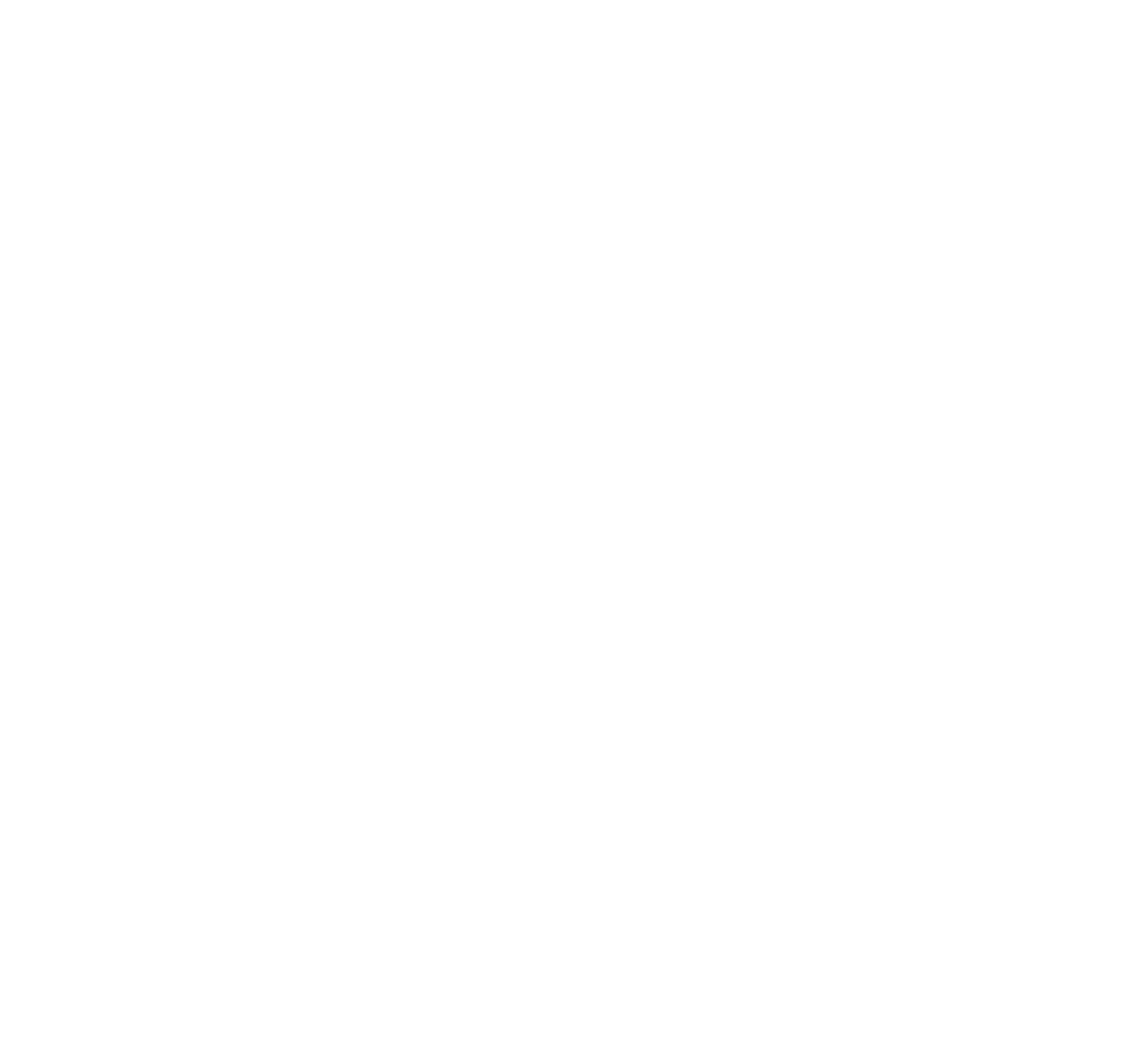
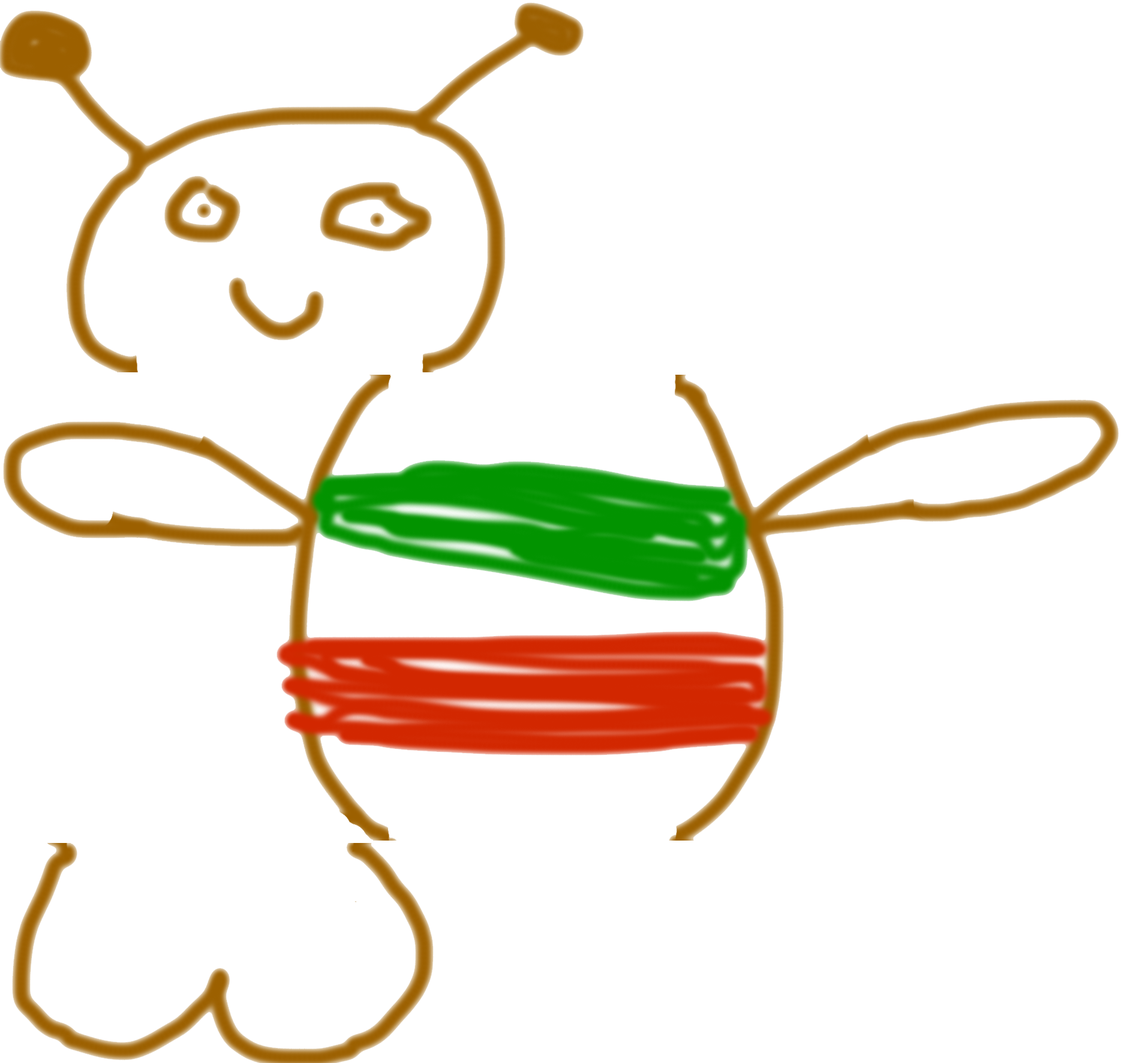
Before and after one commit to matteocarpi/Drosophila, a React (Create React App) app: page / in a window 1280 px wide. Shown: the top 1773 px of the page at 60% size, 1874 px wide, since content can reach past the window. Before the commit the page ends 800 px from the top, so only its background shows below. Built offline with nearby package versions, Linux system fonts and the light colour scheme.

Commit message:
feat: put images

```diff
--- a/src/App.js
+++ b/src/App.js
@@ -1,11 +1,18 @@
 import React from 'react';
-import logo from './logo.svg';
-import './App.css';
+import head from './images/head.png';
+import body from './images/body.png';
+import butt from './images/butt.png';
+import styles from './styles/App.module.scss';
+
 
 function App() {
   return (
     <div className="App">
-
+      <div className={styles.drosophila}>
+        <img src={head} className={styles.head}></img>
+        <img src={body} className={styles.body}></img>
+        <img src={butt} className={styles.butt}></img>
+      </div>
     </div>
   );
 }
```
